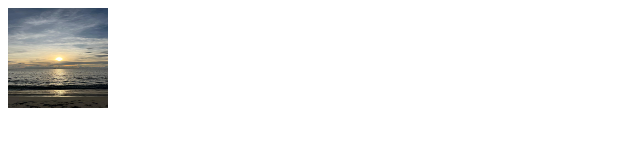
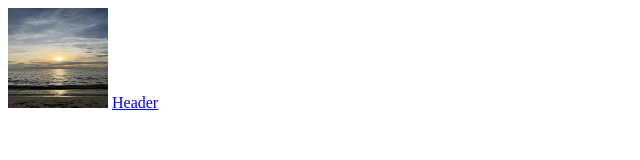
Before and after one commit to NethalaNikhil/Frontend, a plain HTML site: page Image/index.html in a window 1280 px wide. Shown: the full height of the page, 0-640 px from the left. Drawn offline with Linux system fonts and the light colour scheme.

Commit message:
forgot to add html tag and <a> tag

```diff
--- a/Image/index.html
+++ b/Image/index.html
@@ -1,6 +1,9 @@
-<head>
-    <body>
-        <img src="nature.jpeg" alt="nature" width="100px" height="100px"> <!--Self closing tag
-         easy to remember since it not help to display text by user.-->
-    </body>
+<html>
+    <head>
+        <body>
+            <img src="nature.jpeg" alt="nature" width="100px" height="100px"> <!--Self closing tag
+            easy to remember since it not help to display text by user.-->
+            <a href="../Headers and paragraph/index.html">Header</a>
+        </body>
 </head>
+</html>
```
Also changed, not shown: Headers and paragraph/index.html (+2 -0 lines).
